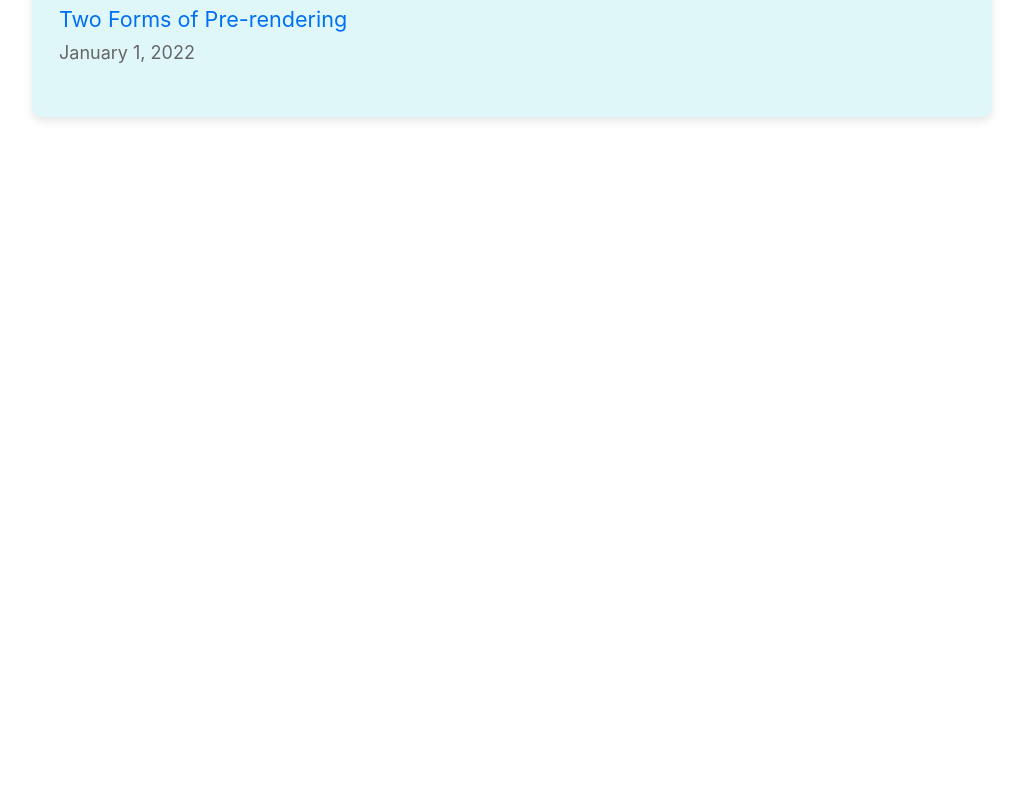
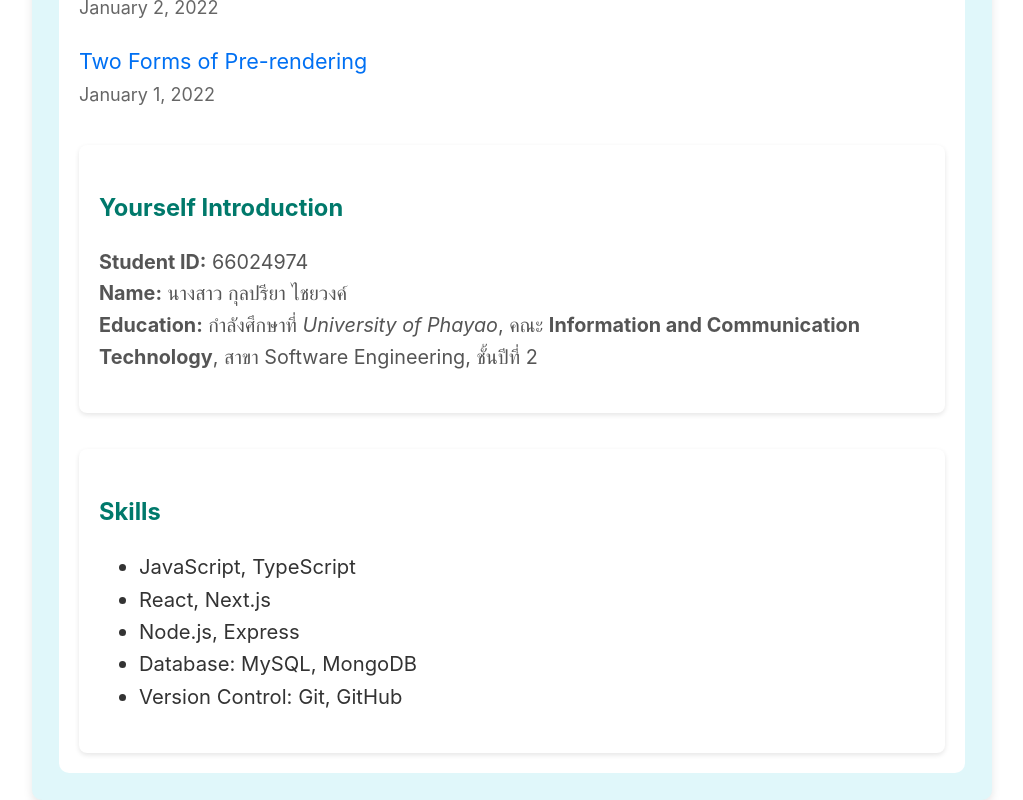
Before and after one commit to kunpriyaa/nextjs-blog, a Next.js app: page / in a window 1280 px wide. Shown: the part 564-1364 px from the top of the page, without its empty margins (128-1151 px from the left). Before the commit the page ends 800 px from the top, so only its background shows below. Built offline with nearby package versions, Linux system fonts and the light colour scheme.

Commit message:
component

```diff
--- a/components/layout.js
+++ b/components/layout.js
@@ -6,12 +6,13 @@ import styles from './layout.module.css';
 import utilStyles from '../styles/utils.module.css';
 import Link from 'next/link';
 
-const name = '[kunpriyaa-]';
+const name = '[Kunpriyaa]';
 export const siteTitle = 'Next.js Sample Website';
 
 export default function Layout({ children, home }) {
   return (
     <div className={styles.container}>
+      {/* Meta Tags */}
       <Head>
         <link rel="icon" href="/favicon.ico" />
         <meta
@@ -27,13 +28,17 @@ export default function Layout({ children, home }) {
         <meta name="og:title" content={siteTitle} />
         <meta name="twitter:card" content="summary_large_image" />
       </Head>
+
+      {/* Script Loading */}
       <Script
         src="https://connect.facebook.net/en_US/sdk.js"
         strategy="lazyOnload"
         onLoad={() =>
-          console.log(`script loaded correctly, window.FB has been populated`)
+          console.log(`Script loaded correctly, window.FB has been populated`)
         }
       />
+
+      {/* Header Section */}
       <header className={styles.header}>
         {home ? (
           <>
@@ -67,7 +72,36 @@ export default function Layout({ children, home }) {
           </>
         )}
       </header>
-      <main>{children}</main>
+
+      {/* Main Content */}
+      <main className={styles.mainContent}>
+        {children}
+        {/* Yourself Introduction Section */}
+        <section className={styles.personalInfo}>
+          <h3>Yourself Introduction</h3>
+          <p>
+            <strong>Student ID:</strong> 66024974<br />
+            <strong>Name:</strong> นางสาว กุลปรียา ไชยวงค์<br />
+            <strong>Education:</strong> กำลังศึกษาที่ <i>University of Phayao</i>,
+            คณะ <strong>Information and Communication Technology</strong>,
+            สาขา Software Engineering, ชั้นปีที่ 2
+          </p>
+        </section>
+
+        {/* Skills Section */}
+        <section className={styles.personalInfo}>
+          <h3>Skills</h3>
+          <ul>
+            <li>JavaScript, TypeScript</li>
+            <li>React, Next.js</li>
+            <li>Node.js, Express</li>
+            <li>Database: MySQL, MongoDB</li>
+            <li>Version Control: Git, GitHub</li>
+          </ul>
+        </section>
+      </main>
+
+      {/* Footer */}
       {!home && (
         <div className={styles.backToHome}>
           <Link href="/">← Back to home</Link>
```
